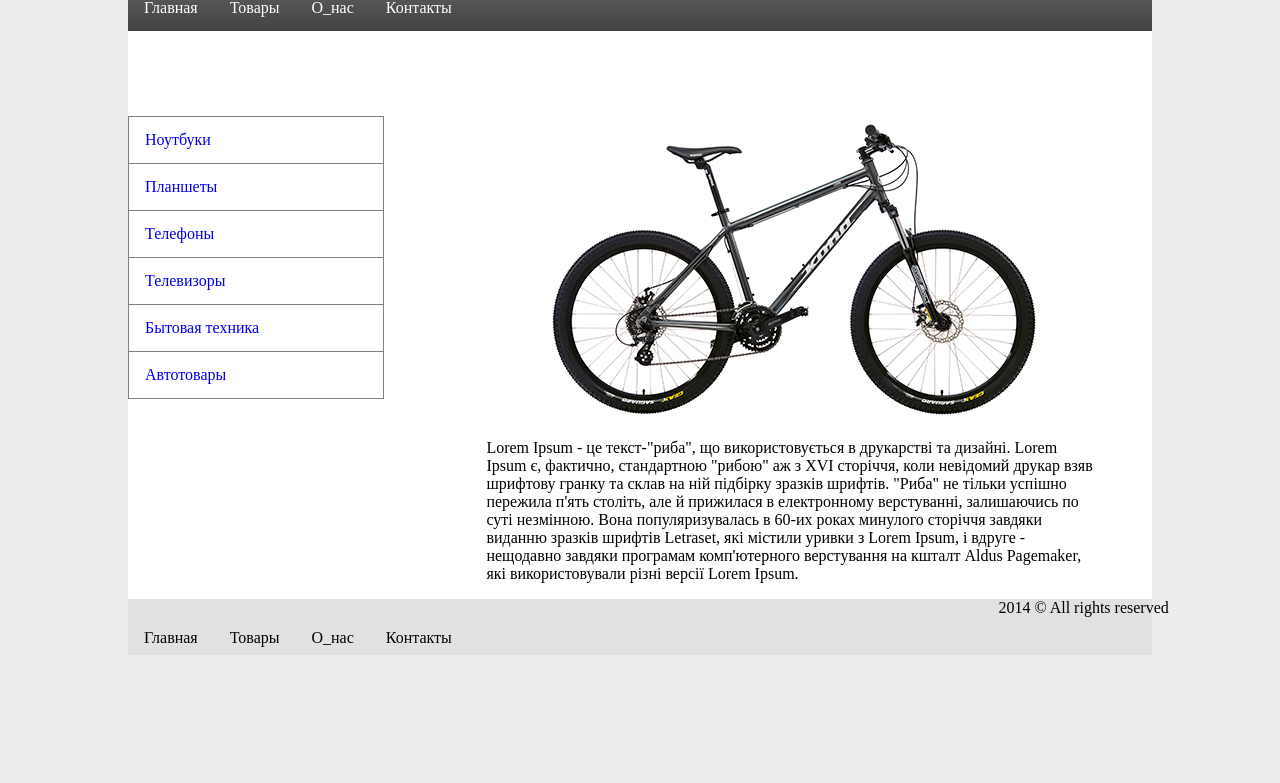
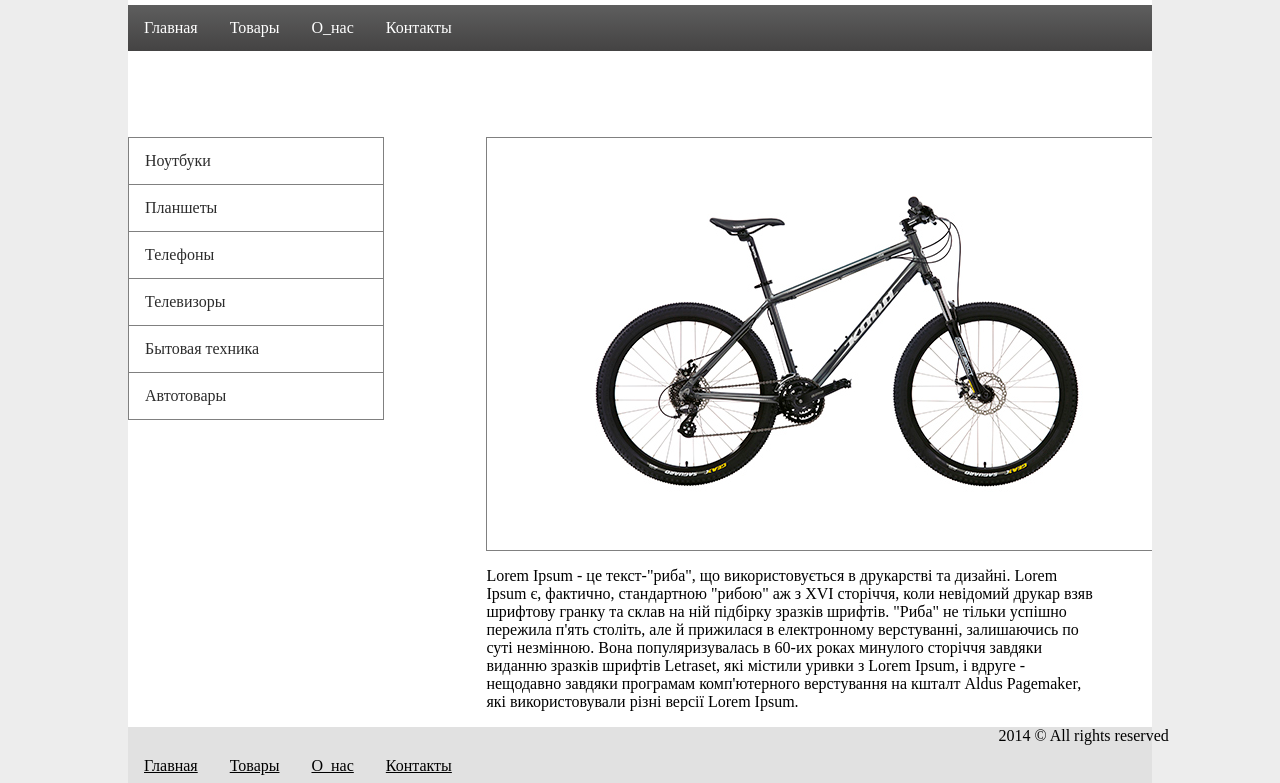
Before and after one commit to NatalyColonel/task3, a plain HTML site: page index.html in a window 1280 px wide. Shown: the part 55-838 px from the top of the page. Before the commit the page ends 800 px from the top, so only its background shows below. Drawn offline with Linux system fonts and the light colour scheme.

Commit message:
Minor fixes

```diff
--- a/css/style.css
+++ b/css/style.css
@@ -6,12 +6,18 @@ body {
 }
 
 .logo {
-    margin-top: 3%;
+
+    margin-top: 30%;
     margin-left: 3%;
     margin-bottom: 3%;
 }
 
 .bike {
+    border: 1px solid grey;
+    padding-right: 100px;
+    padding-left: 100px;
+    padding-top: 50px;
+    padding-bottom: 55px;
     margin-left: auto;
     margin-right: auto;
     display: block;
@@ -22,6 +28,7 @@ body {
 }
 
 .menu_container {
+    margin-top: 2%;
     width: 100%;
     height: 10%;
     margin-bottom: 5%;
@@ -66,7 +73,7 @@ ul#menu li a:hover {
   background-image: -moz-linear-gradient( 90deg, rgb(46,46,46) 0%, rgb(74,74,74) 100%);
   background-image: -webkit-linear-gradient( 90deg, rgb(46,46,46) 0%, rgb(74,74,74) 100%);
   background-image: -ms-linear-gradient( 90deg, rgb(46,46,46) 0%, rgb(74,74,74) 100%);
-  border: 1px solid  rgb(131, 131, 131);
+  /*border: 1px solid  rgb(131, 131, 131);*/
 }
 
 
@@ -86,6 +93,7 @@ ul#spisoc li {
 }
 
 ul#spisoc > li > a {
+    color: rgb(44, 44, 44);
     display: block;
     text-align: left;
     padding: 14px 16px;
@@ -94,7 +102,6 @@ ul#spisoc > li > a {
     border-bottom: 1px solid grey;
 }
 
-/* Change the link color to #111 (black) on hover */
 ul#spisoc li a:hover {
 	background: rgb(249,249,249);
 	padding-left: 20px
@@ -142,7 +149,7 @@ ul#menu2 li a {
     display: block;
     color: black;
     text-align: center;
-    padding: 14px 16px;
+    padding: 14px 16px;*/
     text-decoration: none;
 }
 
@@ -150,7 +157,7 @@ ul#menu2 li a:hover {
     display: block;
     color: black;
     text-align: center;
-    padding: 14px 16px;
+    /*padding: 14px 16px;*/
     text-decoration: underline;
 }
 
```
